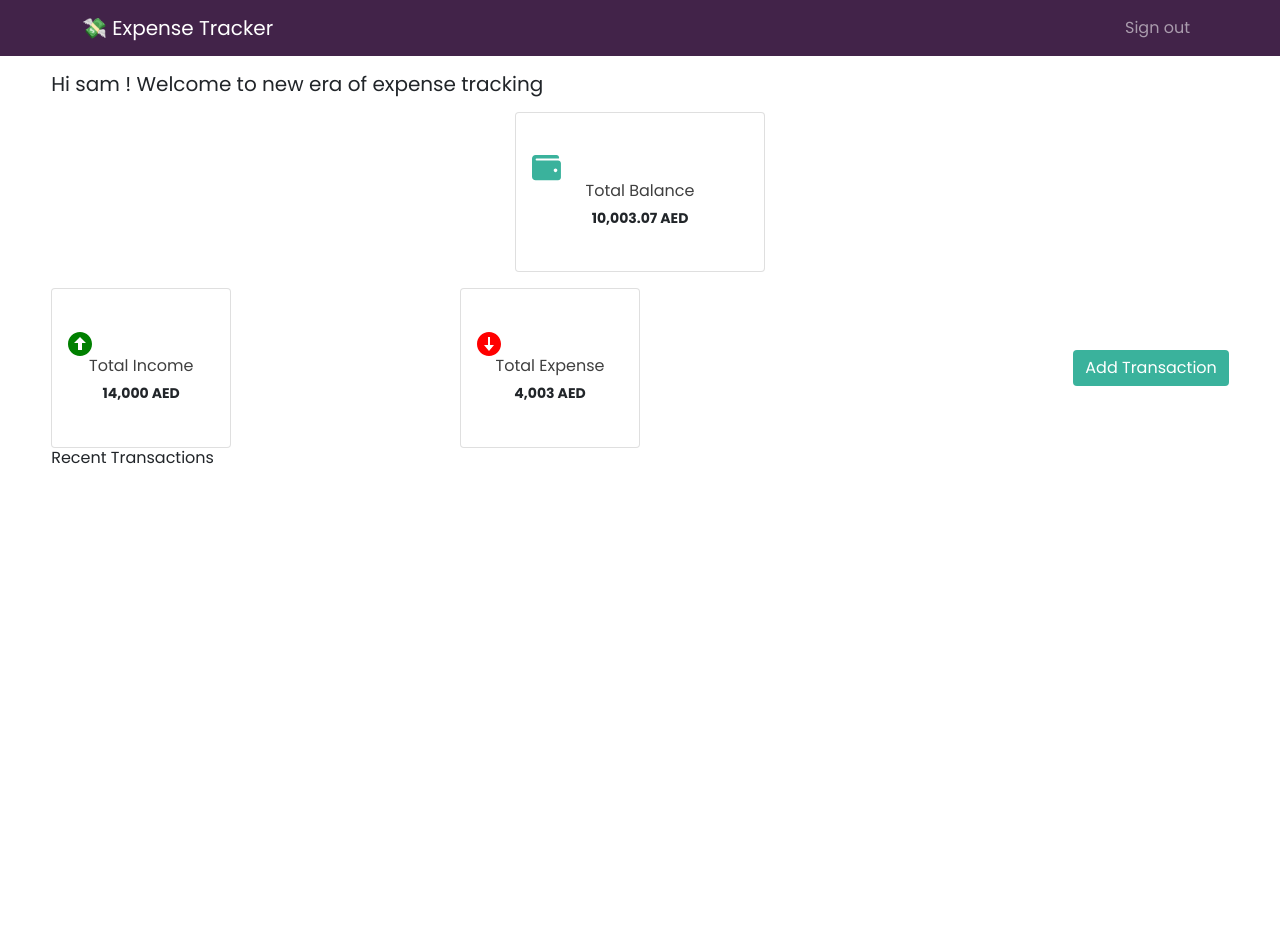
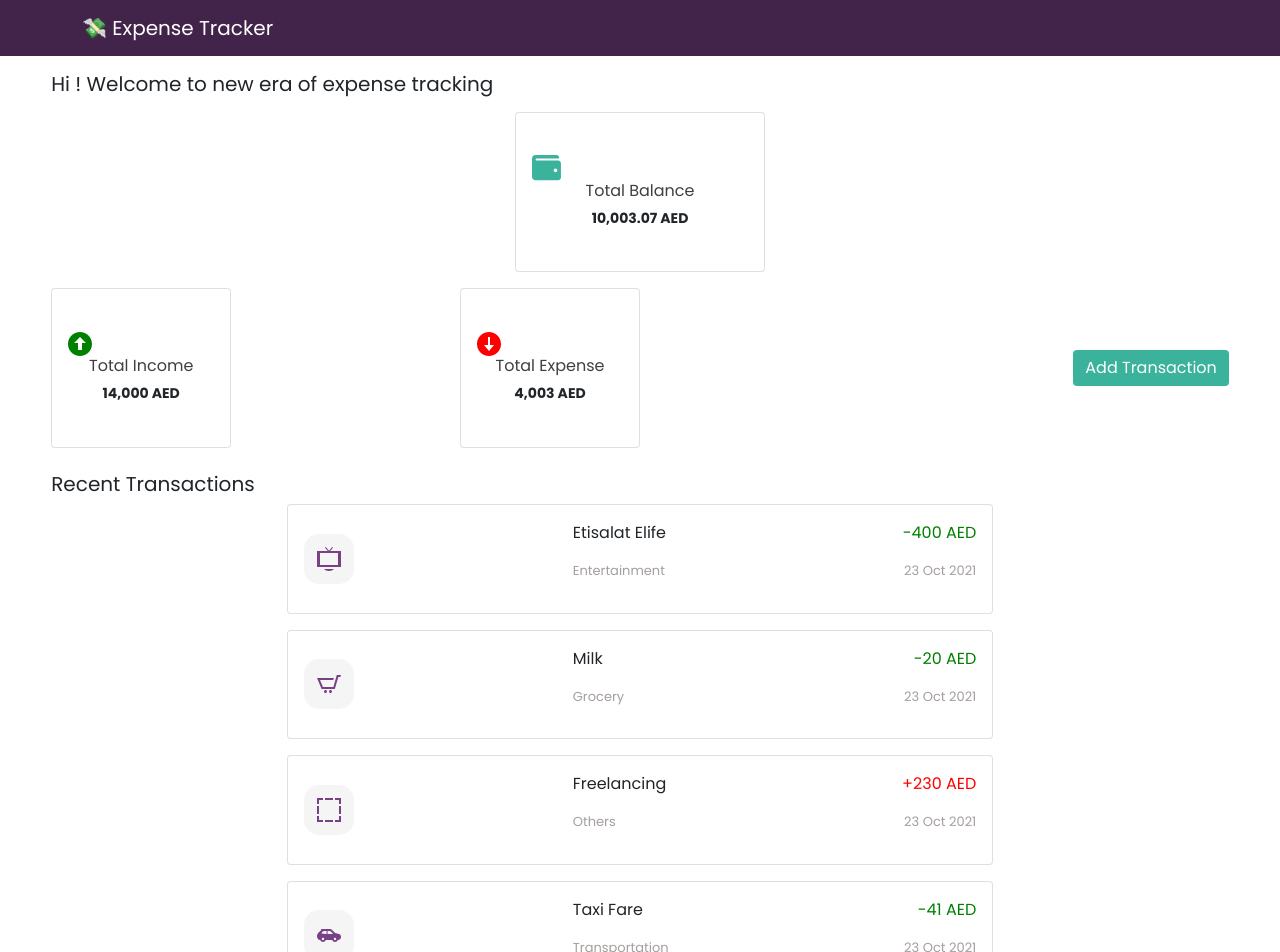
Before and after one commit to mohdsauood/expense-tracker, a React (Create React App) app: page / in a window 1280 px wide. Shown: the top 952 px of the page. Before the commit the page ends 800 px from the top, so only its background shows below. Built offline with nearby package versions, Linux system fonts and the light colour scheme.

Commit message:
feat : add listing transactions

```diff
--- a/src/components/header/Header.js
+++ b/src/components/header/Header.js
@@ -9,9 +9,6 @@ export const Header = () => {
     <Navbar expand="lg" className={styles.navbar} variant="dark">
       <Container className="d-flex justify-content-between">
         <Navbar.Brand href="#home">💸 Expense Tracker </Navbar.Brand>
-        <Nav>
-          <Nav.Link href="#home">Sign out</Nav.Link>
-        </Nav>
       </Container>
     </Navbar>
   );
--- a/src/components/layout/Layout.js
+++ b/src/components/layout/Layout.js
@@ -1,6 +1,6 @@
 import React from "react";
-import {Header} from '../header/Header';
-import { Transactions } from "../transactions/Transactions";
+import { Header } from "../header/Header";
+import { Transactions } from "../transactions/index/Transactions";
 import { UserDetails } from "../userDetails/index/UserDetails";
 export const Layout = () => {
   return (
--- a/src/components/transactions/Transactions.js
+++ /dev/null
@@ -1,9 +0,0 @@
-import React from "react";
-import styles from "./styles.module.scss";
-export const Transactions = () => {
-  return (
-    <div className={styles.transactionsWrapper}>
-      <h6>Recent Transactions</h6>
-    </div>
-  );
-};
--- /dev/null
+++ b/src/components/transactions/index/Transactions.js
@@ -0,0 +1,54 @@
+import { TransactionCard } from "../transactionCard/TransactionCard";
+import styles from "./styles.module.scss";
+export const Transactions = () => {
+  const transactions = [
+    {
+      tag: "entertainment",
+      amount: 400,
+      date: "23 oct 2021",
+      title: "etisalat elife ",
+      type: "expense",
+    },
+    {
+      tag: "grocery",
+      amount: 20,
+      date: "23 oct 2021",
+      title: "milk",
+      type: "expense",
+    },
+    {
+      tag: "others",
+      amount: 230,
+      date: "23 oct 2021",
+      title: "freelancing",
+      type: "income",
+    },
+    {
+      tag: "transportation",
+      amount: 41,
+      date: "23 oct 2021",
+      title: "taxi fare ",
+      type: "expense",
+    },
+  ];
+  return (
+    <>
+      <div className={styles.transactionsWrapper}>
+        <h5 className="mt-4">Recent Transactions</h5>
+        {transactions.map((transaction) => {
+          return (
+            <TransactionCard
+              tag={transaction.tag}
+              amount={transaction.amount}
+              date={transaction.date}
+              title={transaction.title}
+              type={transaction.type}
+              key={transaction.title}
+            />
+          );
+        })}
+      </div>
+      <div className="mb-5">""</div>
+    </>
+  );
+};
--- a/src/components/transactions/styles.module.scss
+++ b/src/components/transactions/index/styles.module.scss
@@ -1,3 +1,4 @@
 .transactionsWrapper {
   padding: 0 4%;
+  margin-bottom: 2rem;
 }
--- /dev/null
+++ b/src/components/transactions/transactionCard/TransactionCard.js
@@ -0,0 +1,50 @@
+import React from "react";
+import styles from "./styles.module.scss";
+import { Card } from "react-bootstrap";
+import { getSvg } from "../../../service/getSvg";
+import { addCommasToNumber } from "../../../service/addCommasToNumber";
+export const TransactionCard = ({ tag, amount, date, title, type }) => {
+  return (
+    <Card className={styles.transactionCard}>
+      <Card.Body>
+        <div className="d-flex justify-content-between align-items-center">
+          <div
+            className={`${styles.iconDiv} d-flex justify-content-center align-items-center`}
+          >
+            {getSvg(tag)}
+          </div>
+          <div className={styles.detailsDiv}>
+            <div className="d-flex justify-content-between align-items-center">
+              <p className="text-capitalize">{title}</p>{" "}
+              <p
+                className={
+                  type === "income"
+                    ? `${styles.incomeText}`
+                    : `${styles.expenseText}`
+                }
+              >
+                {getAmountSign(type) + addCommasToNumber(amount) + " AED"}
+              </p>
+            </div>
+            <div className="d-flex justify-content-between align-items-center">
+              <p className={`text-capitalize ${styles.transactionTag}`}>
+                {tag}
+              </p>
+              <p className={`text-capitalize ${styles.transactionTag}`}>
+                {date}
+              </p>
+            </div>
+          </div>
+        </div>
+      </Card.Body>
+    </Card>
+  );
+};
+
+function getAmountSign(tag) {
+  if (tag === "expense") {
+    return "-";
+  } else {
+    return "+";
+  }
+}
--- /dev/null
+++ b/src/components/transactions/transactionCard/styles.module.scss
@@ -0,0 +1,27 @@
+.transactionCard {
+  width: 60%;
+  margin: 0 auto;
+  margin-bottom: 1rem;
+  .iconDiv {
+    width: 50px;
+    height: 50px;
+    max-width: 30%;
+    border-radius: 15px;
+    background-color: #f5f5f5;
+    svg {
+    }
+  }
+  .detailsDiv {
+    width: 60%;
+    .transactionTag {
+      font-size: 13px;
+      color: rgb(165, 158, 158);
+    }
+    .incomeText {
+      color: red;
+    }
+    .expenseText {
+      color: green;
+    }
+  }
+}
--- a/src/components/userDetails/index/UserDetails.js
+++ b/src/components/userDetails/index/UserDetails.js
@@ -11,9 +11,7 @@ export const UserDetails = () => {
     <>
       <div className={styles.userdetailsDiv}>
         <div className="w-80 h-100 d-flex flex-column justify-content-between ">
-          <h5 className="mt-3">
-            Hi {userName} ! Welcome to new era of expense tracking
-          </h5>
+          <h5 className="mt-3">Hi ! Welcome to new era of expense tracking</h5>
           <div className={` w-100 mt-2`}>
             <UserDetailCard
               text="Total Balance"
--- /dev/null
+++ b/src/service/getSvg.js
@@ -0,0 +1,56 @@
+export function getSvg(type) {
+  switch (type) {
+    case "entertainment":
+      return (
+        <svg
+          fill="#784085"
+          xmlns="http://www.w3.org/2000/svg"
+          width="24"
+          height="24"
+          viewBox="0 0 24 24"
+        >
+          <path d="M13.112 4l2.888-3.375-.781-.625-3.219 3.75-3.219-3.75-.781.625 2.888 3.375h-10.888v16h24v-16h-10.888zm7.888 14h-18v-12h18v12zm-14 4c1 1.194 2.862 2 5 2s4-.806 5-2h-10z" />
+        </svg>
+      );
+    case "grocery":
+      return (
+        <svg
+          fill="#784085"
+          xmlns="http://www.w3.org/2000/svg"
+          width="24"
+          height="24"
+          viewBox="0 0 24 24"
+        >
+          <path d="M24 3l-.743 2h-1.929l-3.474 12h-13.239l-4.615-11h16.812l-.564 2h-13.24l2.937 7h10.428l3.432-12h4.195zm-15.5 15c-.828 0-1.5.672-1.5 1.5 0 .829.672 1.5 1.5 1.5s1.5-.671 1.5-1.5c0-.828-.672-1.5-1.5-1.5zm6.9-7-1.9 7c-.828 0-1.5.671-1.5 1.5s.672 1.5 1.5 1.5 1.5-.671 1.5-1.5c0-.828-.672-1.5-1.5-1.5z" />
+        </svg>
+      );
+    case "others":
+      return (
+        <svg
+          fill="#784085"
+          xmlns="http://www.w3.org/2000/svg"
+          width="24"
+          height="24"
+          viewBox="0 0 24 24"
+        >
+          <path d="M16 0v2h-8v-2h8zm0 24v-2h-8v2h8zm2-22h4v4h2v-6h-6v2zm-18 14h2v-8h-2v8zm2-10v-4h4v-2h-6v6h2zm22 2h-2v8h2v-8zm-2 10v4h-4v2h6v-6h-2zm-16 4h-4v-4h-2v6h6v-2z" />
+        </svg>
+      );
+      break;
+    case "transportation":
+      return (
+        <svg
+          fill="#784085"
+          xmlns="http://www.w3.org/2000/svg"
+          width="24"
+          height="24"
+          viewBox="0 0 24 24"
+        >
+          <path d="M21.739 10.921c-1.347-.39-1.885-.538-3.552-.921 0 0-2.379-2.359-2.832-2.816-.568-.572-1.043-1.184-2.949-1.184h-7.894c-.511 0-.736.547-.07 1-.742.602-1.619 1.38-2.258 2.027-1.435 1.455-2.184 2.385-2.184 4.255 0 1.76 1.042 3.718 3.174 3.718h.01c.413 1.162 1.512 2 2.816 2 1.304 0 2.403-.838 2.816-2h6.367c.413 1.162 1.512 2 2.816 2s2.403-.838 2.816-2h.685c1.994 0 2.5-1.776 2.5-3.165 0-2.041-1.123-2.584-2.261-2.914zm-15.739 6.279c-.662 0-1.2-.538-1.2-1.2s.538-1.2 1.2-1.2 1.2.538 1.2 1.2-.538 1.2-1.2 1.2zm3.576-6.2c-1.071 0-3.5-.106-5.219-.75.578-.75.998-1.222 1.27-1.536.318-.368.873-.714 1.561-.714h2.388v3zm1-3h1.835c.882 0 1.428.493 2.022 1.105.452.466 1.732 1.895 1.732 1.895h-5.588v-3zm7.424 9.2c-.662 0-1.2-.538-1.2-1.2s.538-1.2 1.2-1.2 1.2.538 1.2 1.2-.538 1.2-1.2 1.2z" />
+        </svg>
+      );
+      break;
+    default:
+      break;
+  }
+}
```
